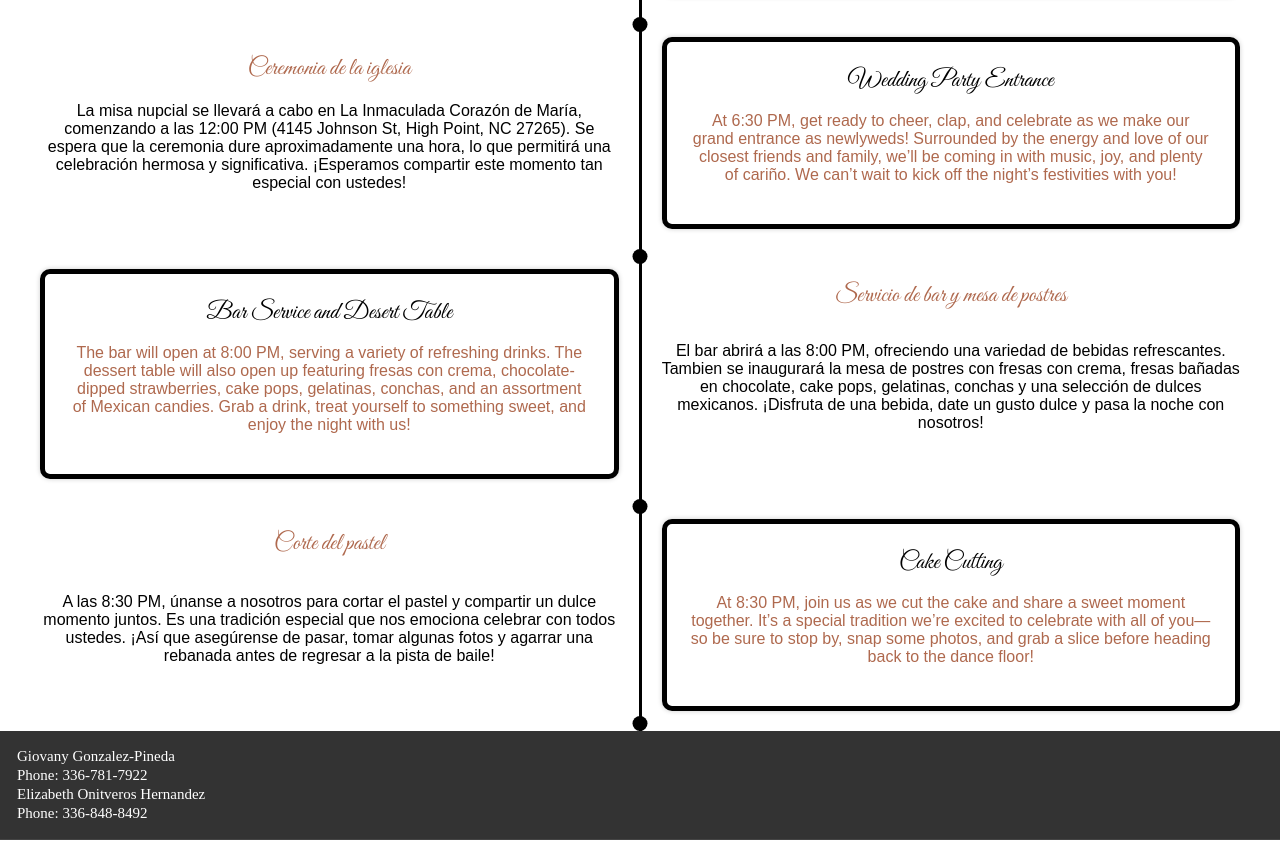
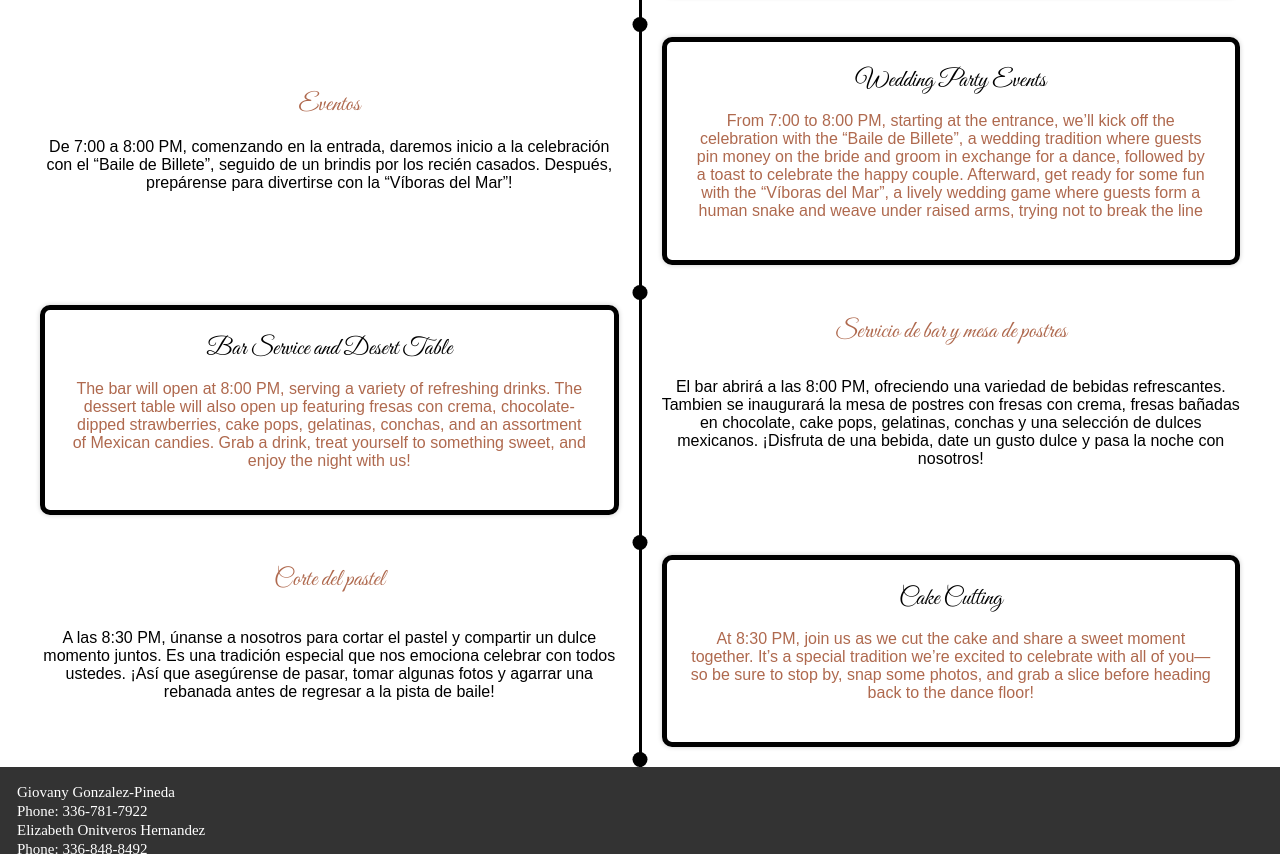
Before and after one commit to TechSpooky/Wedding-Website, a plain HTML site: page Events.html in a window 1280 px wide. Shown: the part 976-1830 px from the top of the page. Drawn offline with Linux system fonts and the light colour scheme.

Commit message:
Update Events.html

```diff
--- a/Events.html
+++ b/Events.html
@@ -114,10 +114,10 @@
             </div>
 
            <div class="timeline__component">
-                <div class = "Stimeline__date">Ceremonia de la iglesia</div>
+                <div class = "Stimeline__date">Eventos</div>
                 <div class = "Sfontsize">
-                    La misa nupcial se llevará a cabo en La Inmaculada Corazón de María, comenzando a las 12:00 PM (4145 Johnson St, High Point, NC 27265). Se espera que la ceremonia dure aproximadamente una hora,
-                    lo que permitirá una celebración hermosa y significativa. ¡Esperamos compartir este momento tan especial con ustedes!
+                    De 7:00 a 8:00 PM, comenzando en la entrada, daremos inicio a la celebración con el “Baile de Billete”,
+                    seguido de un brindis por los recién casados. Después, prepárense para divertirse con la “Víboras del Mar”!
                 </div>
             </div>
 
@@ -126,10 +126,10 @@
 
             </div>
             <div class="timeline__componentBG">
-                <h2 class = "TLh2">Wedding Party Entrance</h2>
-                <p class = "fontsize">At 6:30 PM, get ready to cheer, clap, and celebrate as we make our grand entrance as newlyweds!
-                    Surrounded by the energy and love of our closest friends and family,
-                    we’ll be coming in with music, joy, and plenty of cariño. We can’t wait to kick off the night’s festivities with you!</p>
+                <h2 class = "TLh2">Wedding Party Events</h2>
+                <p class = "fontsize">From 7:00 to 8:00 PM, starting at the entrance, we’ll kick off the celebration with the “Baile de Billete”,
+                    a wedding tradition where guests pin money on the bride and groom in exchange for a dance, followed by a toast to celebrate the happy couple.
+                    Afterward, get ready for some fun with the “Víboras del Mar”, a lively wedding game where guests form a human snake and weave under raised arms, trying not to break the line</p>
             </div>
 
 
```
